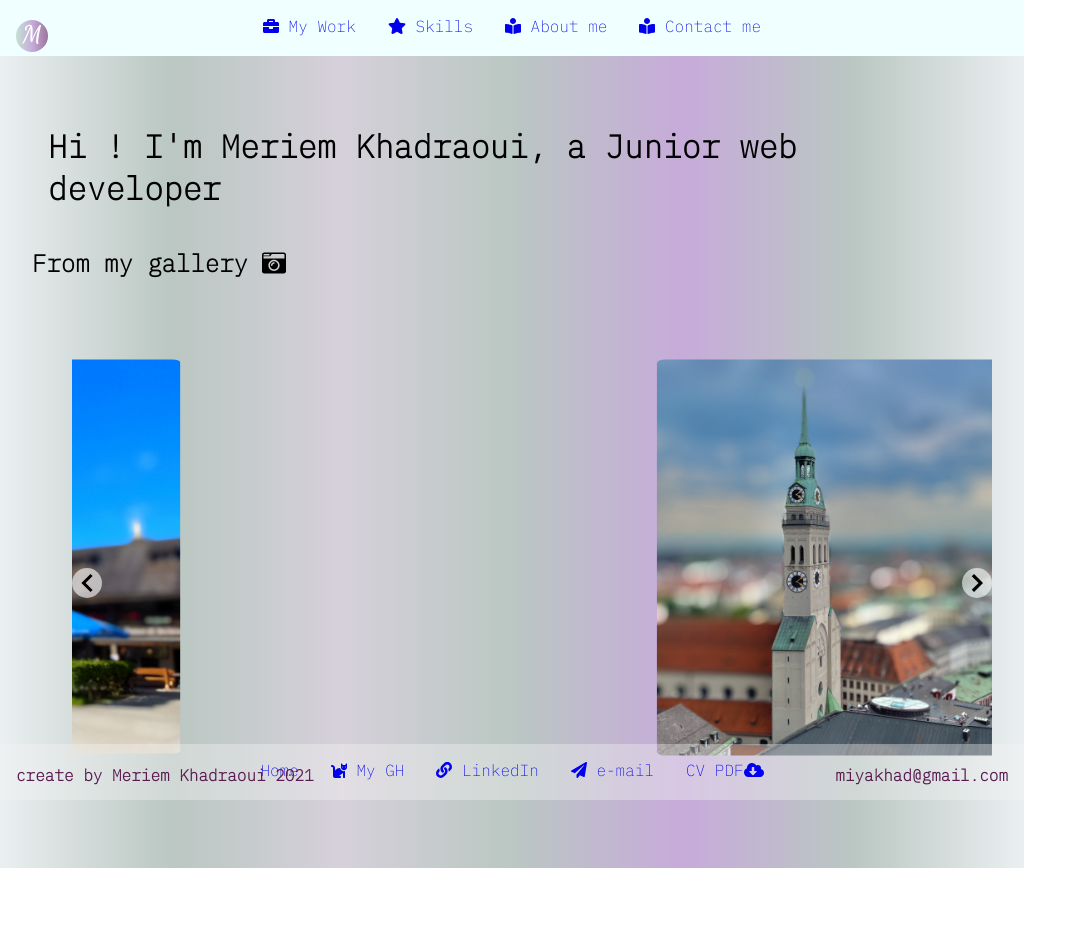
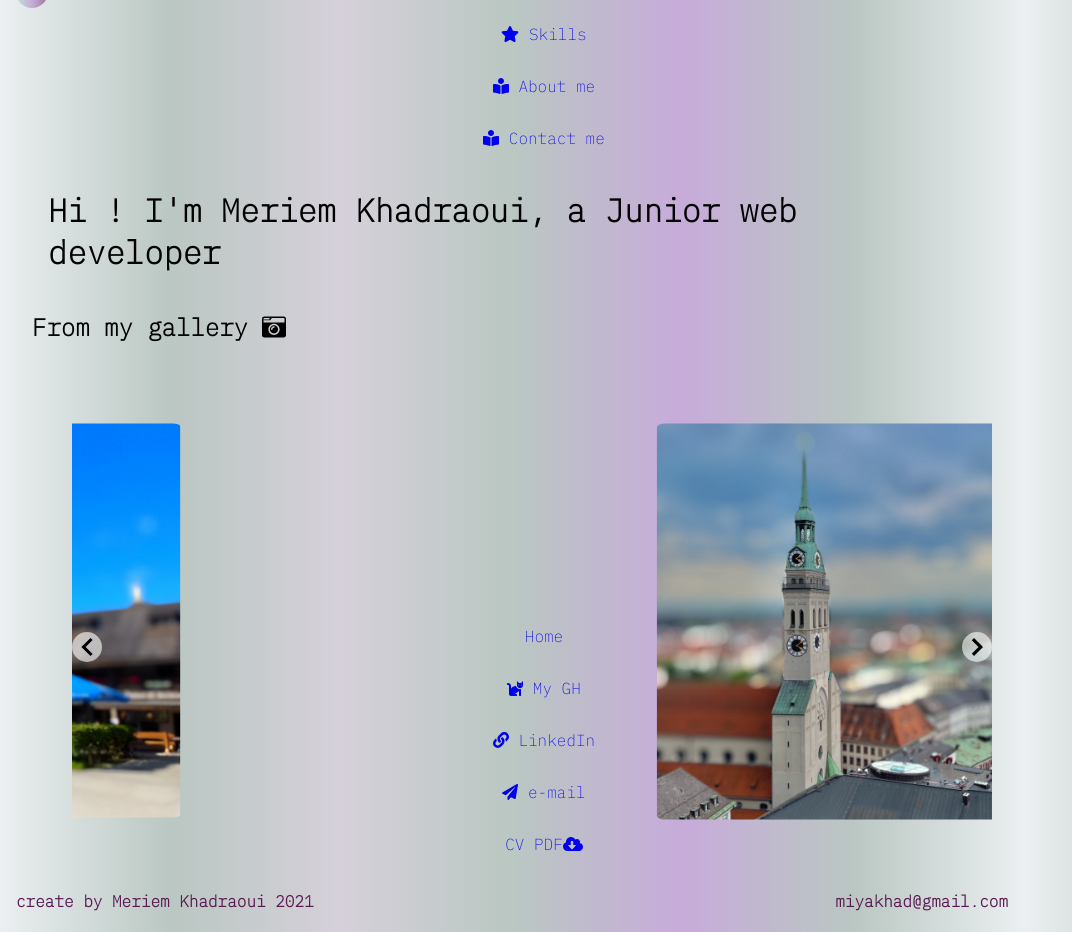
Before and after one commit to MerKhadraoui/portfolio-meriemKhad, a React (Create React App) app: page / in a window 1024 px wide. Shown: the whole page, 1072 px wide, since content can reach past the window. Before the commit the page ends 868 px from the top, so only its background shows below. Built offline with nearby package versions, Linux system fonts and the light colour scheme; the HTML template or start-up script is replaced by a standard one.

Commit message:
portfolio2

```diff
--- a/src/sass/main.scss
+++ b/src/sass/main.scss
@@ -100,15 +100,6 @@ li:nth-child(2n) {
   width: 100vw;
   height: 7vh;
   background-color: azure;
-}
-@media screen and (min-width: 800px) {
-  .nemu {
-    background-color: red;
-    display: flex;
-    flex-direction: column;
-    position: absolute;
-    left: 4px;
-  }
 }
 
 .footer {
@@ -233,3 +224,24 @@ h3 {
   position: fixed;
   right: 1rem;
 }
+@media only screen and (max-width: 1240px) {
+  .footer,
+  .address,
+  .contact,
+  .menu {
+    background-color: transparent;
+    display: flex;
+    flex-direction: column;
+    align-items: center;
+    text-align: center;
+    padding: 1rem;
+    margin: 1rem;
+
+    .footer {
+      background-color: rgba(245, 245, 245, 0.377);
+    }
+    .home {
+      display: block;
+    }
+  }
+}
```
